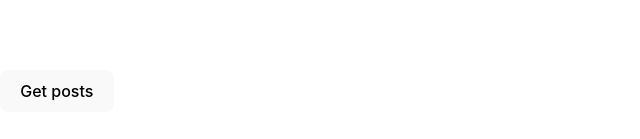
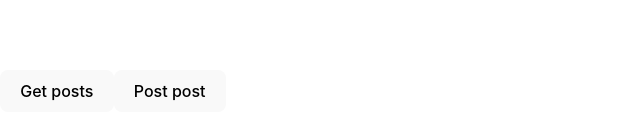
Before and after one commit to CodeCraft-LTDA/react18-nono-requisicao-axios-vite, a React (Vite) app: page / in a window 1280 px wide. Shown: the part 301-440 px from the top of the page, without its empty margins (0-640 px from the left). Built offline with nearby package versions, Linux system fonts and the light colour scheme.

Commit message:
aula 83 enviando body e params na requisicao

```diff
--- a/src/App.tsx
+++ b/src/App.tsx
@@ -26,11 +26,30 @@ const App = () => {
     setLoading(false);
   }
 
+  const handlePostPost = async () => {
+    setLoading(true);
+
+    try {
+      const newPost = {
+        userId: 1,
+        id: 101,
+        title: 'title',
+        body: 'body'
+      }
+      const postRequest = await axios.post<Post>('https://jsonplaceholder.typicode.com/posts', newPost);
+      console.log(postRequest.data);
+    } catch (error) {
+      setError('Error posting post');
+    }
+
+    setLoading(false);
+  }
+
 
   return (
     <div>
       <button onClick={handleGetPosts}>Get posts</button>
-      {/* <button onClick={handlePostPost}>Post post</button> */}
+      <button onClick={handlePostPost}>Post post</button>
       {loading && <p>Loading...</p>}
       {error && <p>{error}</p>}
       <ul>
```
